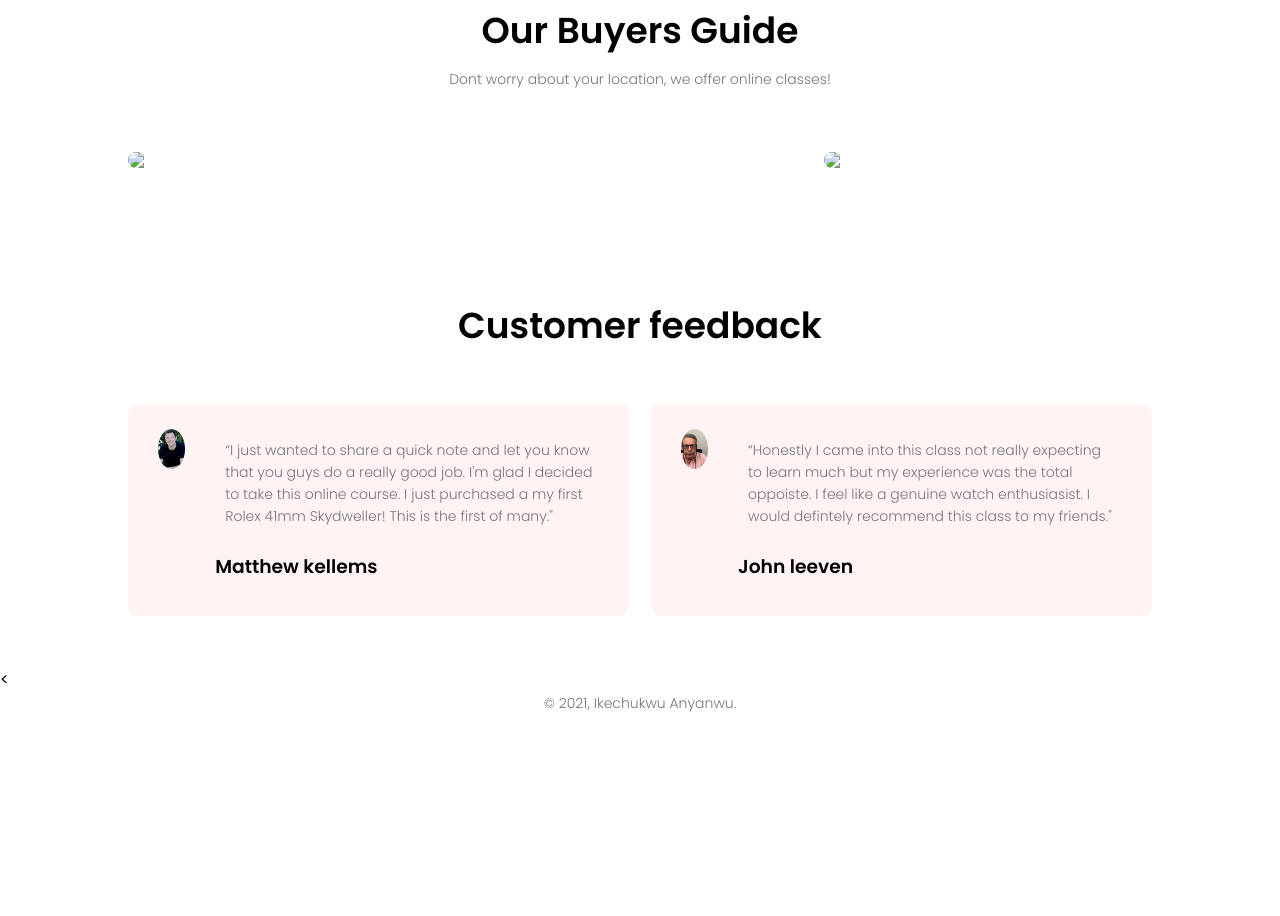
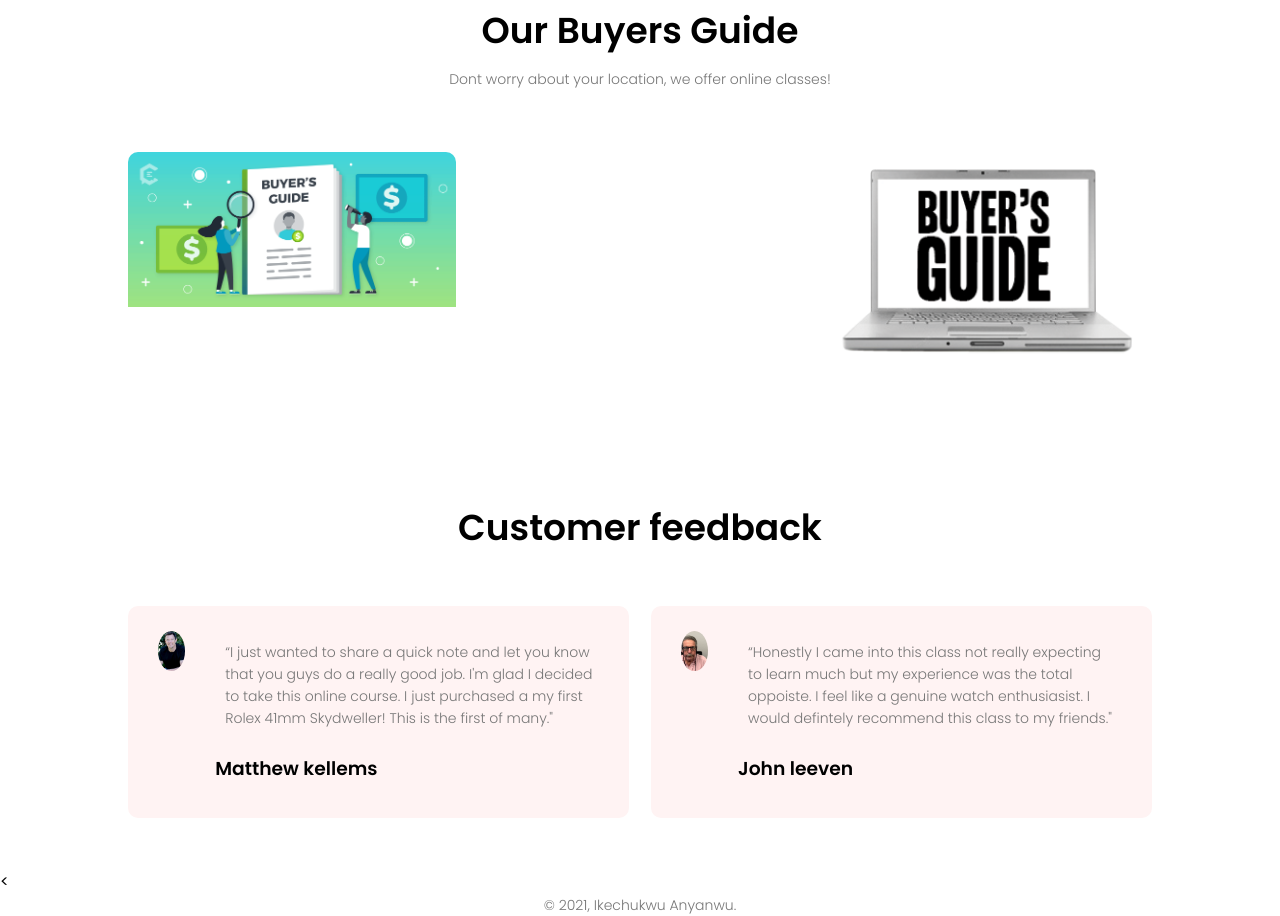
Before and after one commit to iua6/p4, a plain HTML site: page index.html in a window 1280 px wide. Shown: the part 1409-2325 px from the top of the page. Before the commit the page ends 2123 px from the top, so only its background shows below. Drawn offline with Linux system fonts and the light colour scheme; files whose address does not match are found by name.

Commit message:
Update index.html

```diff
--- a/index.html
+++ b/index.html
@@ -69,13 +69,13 @@
 
     <div class="row">
         <div class="buyer-col">
-            <img src="images/buyers guide.png">
+            <img src="buyers guide.png">
             <div class="layer">
                 <h3>IN PERSON</h3>
             </div>
     </div>
     <div class="buyer-col">
-        <img src="images/buyers guide2.png">
+        <img src="buyers guide2.png">
         <div class="layer">
             <h3>ONLINE</h3>
         </div>
```
